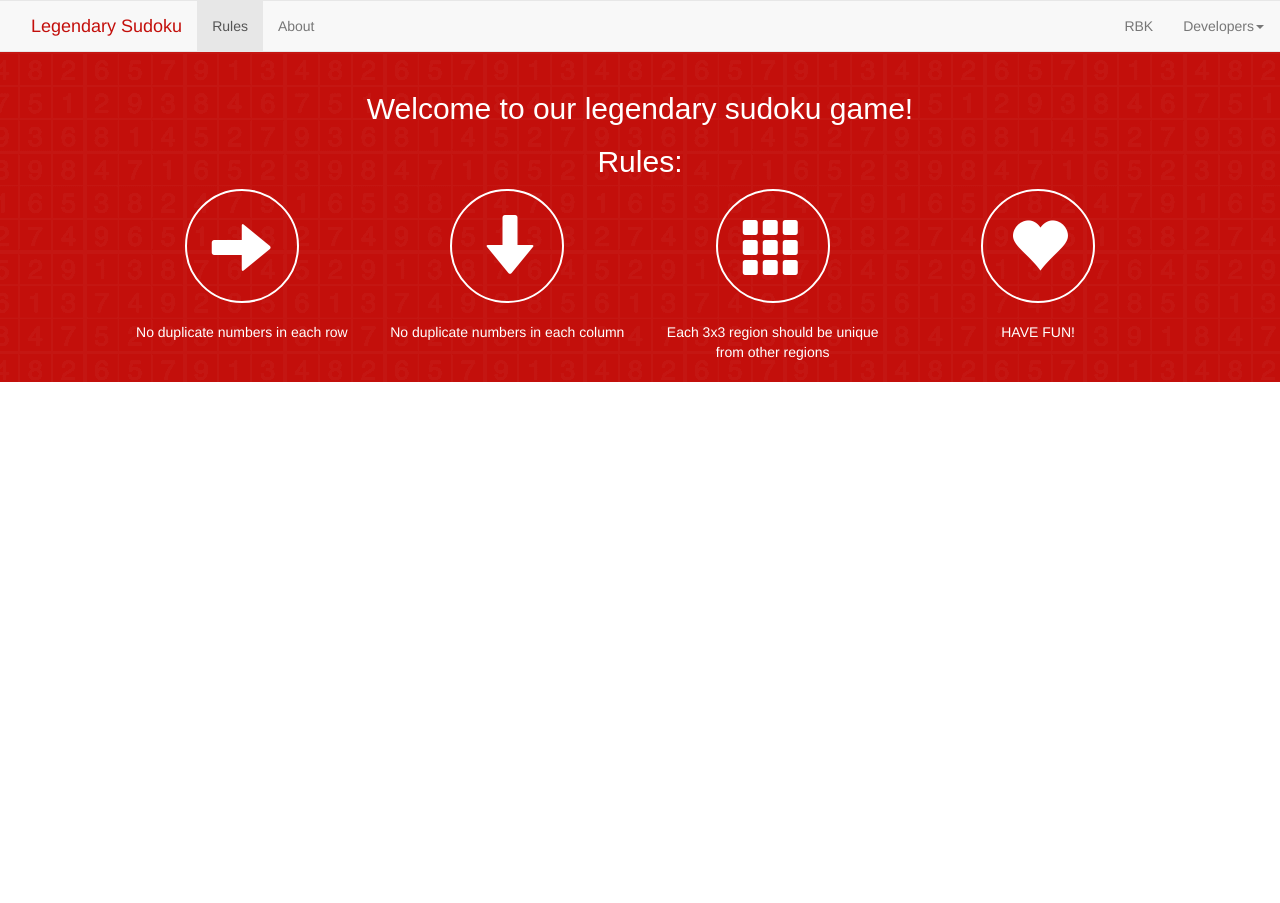
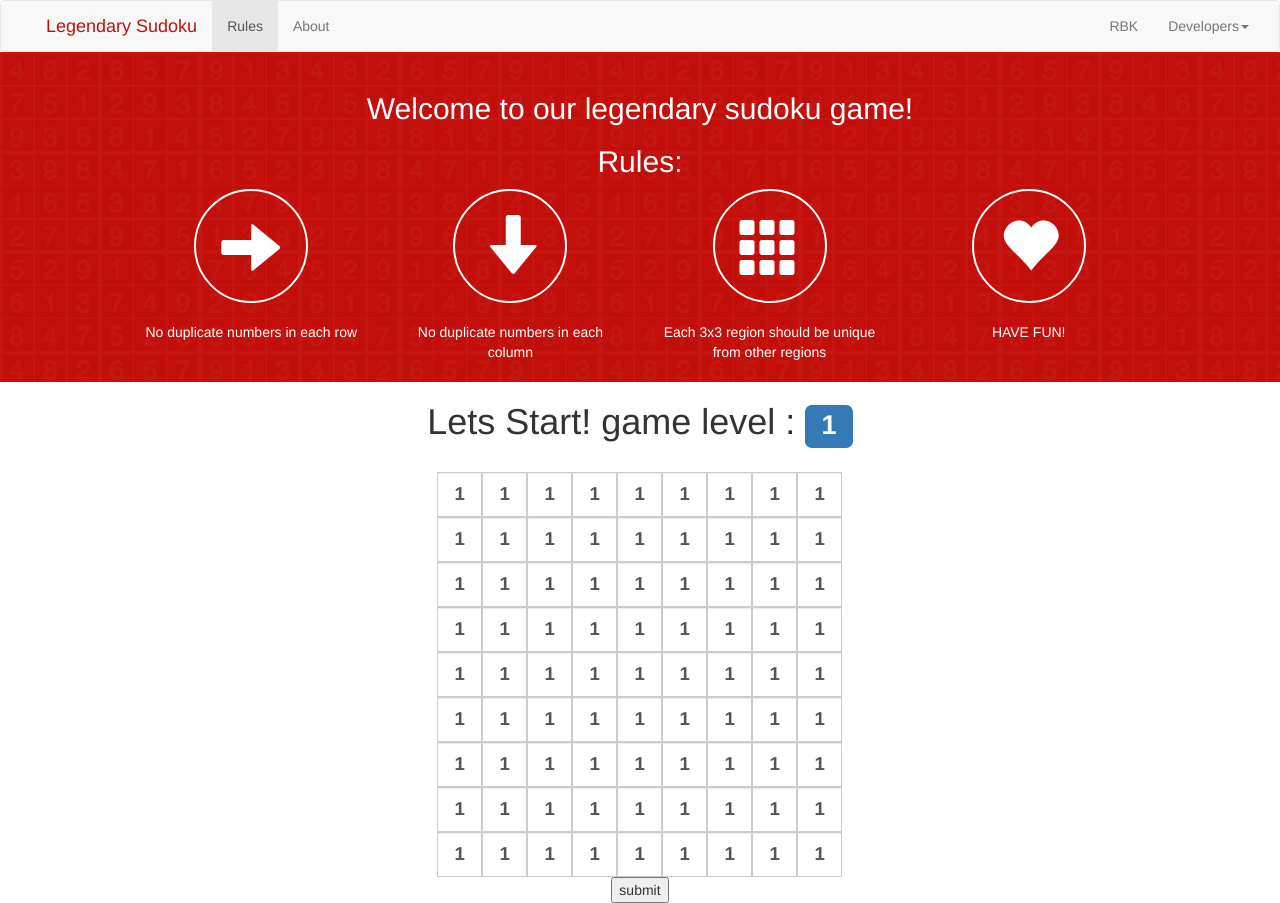
Before and after one commit to AmerAlOmari/Legendary-Sudoku-Game, a plain HTML site: page index.html in a window 1280 px wide. Before the commit the page ends 800 px from the top, so only its background shows below. Drawn offline with Linux system fonts and the light colour scheme.

Commit message:
index.html updated to handle inputs into array of arrays

```diff
--- a/index.html
+++ b/index.html
@@ -2,6 +2,7 @@
 <html>
   <head>
     <title>Legendary Sudoku!</title>
+    <meta name="viewport" content="width=device-width, initial-scale=1">
     <link rel="stylesheet" type="text/css" href="style.css">
     <link rel="stylesheet" type="text/css" href="bootstrap/css/bootstrap.css">
     <script type="text/javascript" src="sudoku.js"></script>
@@ -9,6 +10,7 @@
     <script type="text/javascript" src="underscore-min.js"></script>
     </head>
 <body>
+<div class="container-fluid">
 <div class="row">
 <nav class="navbar navbar-default" style="
     margin-bottom: 0;
@@ -63,45 +65,78 @@
     </div><!-- /.navbar-collapse -->
   </div><!-- /.container-fluid -->
 </nav>
-<div class="main-intro" style="
-    height: 330px;
-    background: rgb(195, 15, 11); background-image: url('num-bg.png');"><div class="col-md-10 col-md-offset-1 text-center" style="
-    margin-top: 20px;
-    color: #ffffff;
-"><h2 style="
-    font-family: sans-serif;
-">Welcome to our legendary sudoku game!</h2><h2 style="
-    font-family: sans-serif;
-">Rules:</h2>
-  <div class="col-md-3"><i class="glyphicon glyphicon-arrow-right" style="
-    border: 2px solid #fff;
-    border-radius: 60px;
-    font-size: 60px;
-    padding: 25px;
-    margin-bottom: 20px;
-"></i><br><span style="
-">No duplicate numbers in each row</span></div>
-<div class="col-md-3"><i class="glyphicon glyphicon-arrow-down" style="
-    border: 2px solid #fff;
-    border-radius: 60px;
-    font-size: 60px;
-    padding: 25px;
-    margin-bottom: 20px;
-"></i><br><span style="
-">No duplicate numbers in each column</span></div><div class="col-md-3"><i class="glyphicon glyphicon-th" style="
-    border: 2px solid #fff;
-    border-radius: 60px;
-    font-size: 60px;
-    padding: 25px;
-    margin-bottom: 20px;
-"></i><br><span style="
-">Each 3x3 region should be unique from other regions</span></div><div class="col-md-3"><i class="glyphicon glyphicon-heart" style="
-    border: 2px solid #fff;
-    border-radius: 60px;
-    font-size: 60px;
-    padding: 25px;
-    margin-bottom: 20px;
-"></i><br><span style="
-">HAVE FUN!</span></div></div></div></div>
+<div class="main-intro"><div class="col-md-10 col-md-offset-1 text-center rulesContainer">
+<h2>Welcome to our legendary sudoku game!</h2>
+<h2>Rules:</h2>
+  <div class="col-md-3">
+  <i class="glyphicon glyphicon-arrow-right ruleIcon"></i>
+  <br>
+  <span style="">No duplicate numbers in each row</span>
+</div>
+<div class="col-md-3">
+<i class="glyphicon glyphicon-arrow-down ruleIcon"></i>
+<br>
+<span>No duplicate numbers in each column</span></div><div class="col-md-3"><i class="glyphicon glyphicon-th ruleIcon"></i>
+<br>
+<span>Each 3x3 region should be unique from other regions</span>
+</div>
+<div class="col-md-3">
+<i class="glyphicon glyphicon-heart ruleIcon"></i>
+<br>
+<span style="
+">HAVE FUN!</span>
+</div>
+</div></div></div>
+<div id="welcome" class="row" style="display: none;">
+
+</div>
+
+<div id="playing" class="row">
+<div class="col-md-10 col-md-offset-1 text-center">
+<h1 id="playingTitle">Lets Start! game level : <span class="label label-primary">1</span></h1>
+<div id="playingAlert" class="alert alert-success" style="display:none"></div>
+</div>
+<div id="input-container" class="col-md-10 col-md-offset-1 text-center">
+    </div>
+    <br>
+    <div class="col-md-10 col-md-offset-1 text-center"><button onclick="parseInput()">submit</button></div>
+</div>
+
+
+
+</div>
+<script type="text/javascript">
+    // to make the inputs grid
+    var container=$('#input-container');
+    for(var i=0; i<81;i++){
+        if(i%9 === 0){
+            container.append('<br>');
+        }
+        container.append('<input id="'+ i +'" class="form-control inputSquares" maxlength="1" onkeypress="return event.charCode >= 48 &amp;&amp; event.charCode <= 57">');
+
+    }
+    //to fill dump data
+    var inputArr=$('#input-container input');
+    for(var i=0; i<81;i++){
+        inputArr[i].value=1;
+    }
+
+    //to parse inputs values when a button clicked
+    function parseInput(){
+        var inputArr=$('#input-container input');
+        var tempArr=[];
+        var resultArr=[];
+        for(var i=0; i<inputArr.length; i++){
+            if(tempArr.length === 9){
+                resultArr.push(tempArr);
+                tempArr=[];
+            }
+            tempArr.push(inputArr[i].value);
+        }
+         $('#input-container').append(resultArr);
+    }
+
+
+</script>
 </body>
 </html>
--- a/style.css
+++ b/style.css
@@ -1 +1,31 @@
-//
+//sudoku
+body {
+	font-family: sans-serif;
+}
+.inputSquares{
+	display: inline-block !important;
+    width: 45px !important;
+    height: 45px !important;
+    border-radius: 0px !important;
+    padding: 6px 16px !important;
+    font-weight: bold;
+    font-size: 14pt !important;
+}
+
+.ruleIcon{
+    border: 2px solid #fff;
+    border-radius: 60px;
+    font-size: 60px;
+    padding: 25px;
+    margin-bottom: 20px;
+}
+
+.main-intro{
+	height: 330px;
+    background: rgb(195, 15, 11); background-image: url('num-bg.png');
+}
+
+.rulesContainer{
+	margin-top: 20px;
+    color: #ffffff;
+}
```
